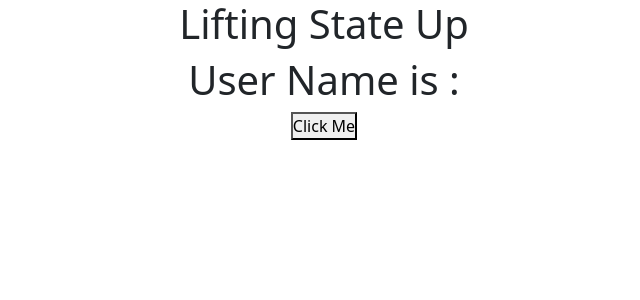
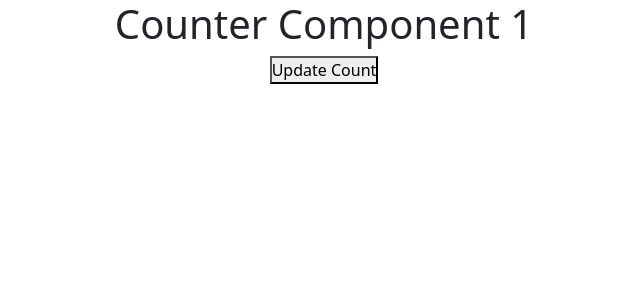
Before and after one commit to Hridoy8132/React-js-from-lec-15, a React (Create React App) app: page / in a window 1280 px wide. Shown: the top 300 px of the page, without its empty margins (316-956 px from the left). Built offline with nearby package versions, Linux system fonts and the light colour scheme.

Commit message:
Lec-39 Pure Component using Class

```diff
--- a/src/App.js
+++ b/src/App.js
@@ -350,22 +350,52 @@
 
 // // Lec-38 Start Send Data Child to Parent Component.
 
-import React from 'react'
+// import React from 'react'
+// import './App.css';
+// import User from './Lec-38';
+// function App() {
+//   function getName(name)
+//   {
+//     alert(name)
+//   }
+//   return (
+//     <div className="App">
+//       <h1>Lifting State Up</h1>
+//       <User getData={getName} />
+//     </div>
+//   );
+// }
+
+// export default App;
+
+// Lec-38 End Send Data Child to Parent Component.
+
+// Lec- 39 start Pure component using class:
+
 import './App.css';
-import User from './Lec-38';
-function App() {
-  function getName(name)
+import React,{PureComponent} from 'react'
+import Counter from './Lec-39';
+class  App extends React.Component {
+  constructor()
   {
-    alert(name)
+    super();
+    this.state={
+      count:1
+    }
   }
+ render()
+ {
   return (
     <div className="App">
-      <h1>Lifting State Up</h1>
-      <User getData={getName} />
+     <Counter count={this.state.count} />
+      <button
+      onClick={()=>{this.setState({count:this.state.count+1})}}
+      >Update Count</button>
     </div>
   );
+ }
 }
 
 export default App;
 
-// Lec-38 End Send Data Child to Parent Component.
+// Lec- 39 end Pure component using class:
--- /dev/null
+++ b/src/Lec-39.js
@@ -0,0 +1,15 @@
+
+import React from 'react'
+class Counter extends React.PureComponent{
+    render()
+    {
+        console.warn("counter re-render")
+        return(
+            <div>
+                <h1>Counter Component {this.props.count}</h1>
+            </div>
+        )
+    }
+}
+
+export default Counter;
```
